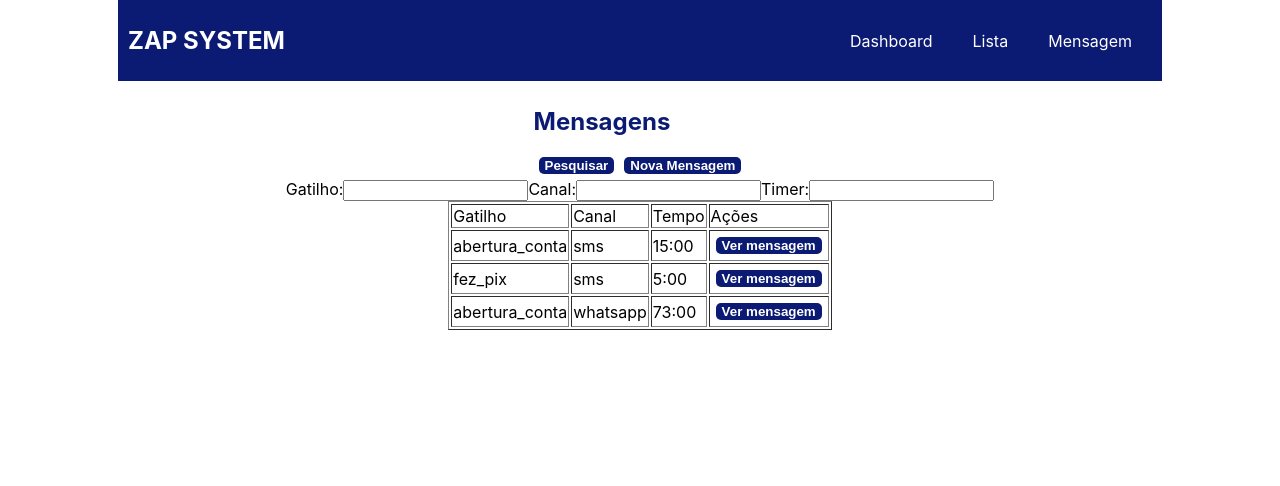
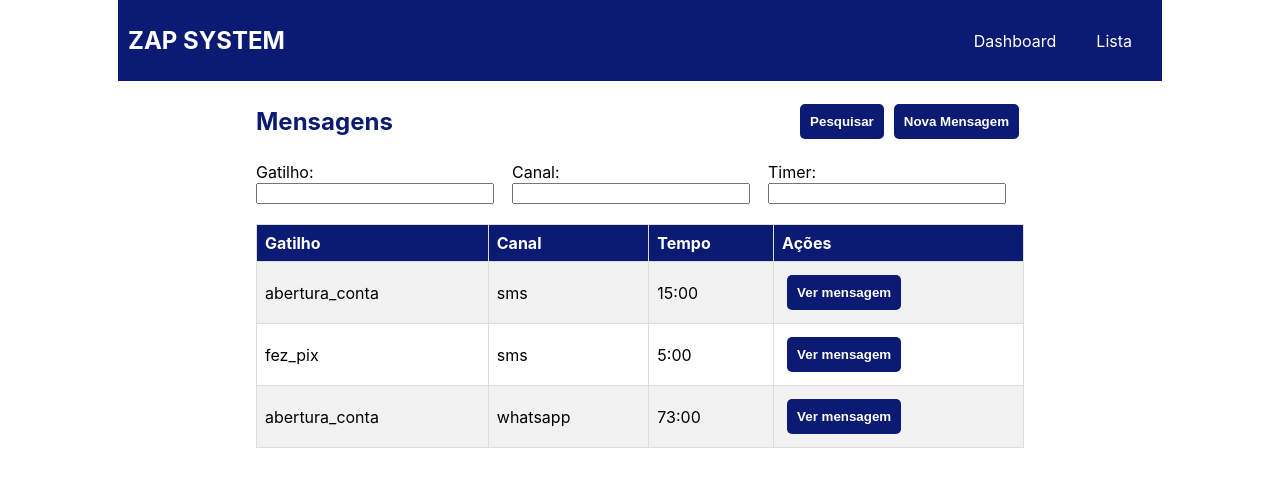
Before and after one commit to pnakashima/zap-system, a React (Create React App) app: page /list in a window 1280 px wide. Shown: the top 486 px of the page. Built offline with nearby package versions, Linux system fonts and the light colour scheme.

Commit message:
css improvements, add message modal, button onClicks

```diff
--- a/src/App.css
+++ b/src/App.css
@@ -36,6 +36,9 @@
     transform: rotate(360deg);
   }
 }
+
+
+
 
 .header-container {
   display: flex;
@@ -82,14 +85,156 @@ button {
   color: #FFF;
   font-weight: bold;
   margin: 5px;
+  padding: 10px;
+  text-align: center;
+  text-decoration: none;
+  display: inline-block;
 }
 
-.message-container {
+
+
+input[type=text], select, textarea {
+  width: 90%;
+}
+
+
+
+.message-list-top-container {
+  display: flex;
+  width: 60%;
+  margin: 0 auto;
+  padding: 10px 20px;
+  justify-content: space-between;
+  align-items: center;
+}
+
+.message-list-filter-container {
+  display: table;
+  width: 60%;
+  margin: 0 auto;
+}
+
+.message-filter-item {
+  display: table-cell
+}
+
+/* .message-list-filter-container {
+  display: flex;
+  width: 60%;
+  margin: 0 auto;
+  justify-content: space-between;
+} */
+
+
+#message-list-table {
+  /* font-family: Arial, Helvetica, sans-serif; */
+  border-collapse: collapse;
+  width: 60%;
+  margin: auto;
+  margin-top: 20px;
+}
+
+#message-list-table th {
+  padding-top: 12px;
+  padding-bottom: 12px;
+  text-align: left;
+  background-color: #0b1a72;
+  color: white;
+}
+
+#message-list-table td, #message-list-table th {
+  border: 1px solid #ddd;
+  padding: 8px;
+}
+
+#message-list-table tr:nth-child(even){background-color: #f2f2f2;}
+
+#message-list-table tr:hover {background-color: #ddd;}
+
+
+.message-top-container {
+  display: flex;
+  width: 60%;
+  margin: auto;
+  padding: 10px 20px;
+  justify-content: space-between;
+  align-items: center;
+}
+
+.message-body-container {
+  width: 60%;
+  margin: auto;
+}
+
+.dashboard {
   display: flex;
   width: 80%;
-  margin: 0 auto;
-  /* padding: 0px 30px; */
-  /* justify-content: space-around; */
+  margin: auto;
+  flex-direction: column;
   align-items: center;
+}
+
+
+
+/* .modal{
+  background-color: white;
+  display: none;
+  position: fixed;
+  width: 200px;
+  height: 200px;
+  left: 200px;
+  top: 40px;
+  color: black;
+}
+
+.show{
+  display: block !important;
+} */
+
+
+#portal .container {
+  position: fixed;
+  top: 0;
+  left: 0;
+  bottom: 0;
+  right: 0;
+  height: 100vh;
+  display: flex;
+  align-items: center;
+  justify-content: center;
+  background: rgba(0, 0, 0, 0.7);
+}
+.container .modal {
+  z-index: 1;
+  width: 40vw;
+  height: 40vh;
+  background: white;
+  display: flex;
   flex-direction: column;
+  align-items: center;
+  justify-content: center;
+  border-radius: 5px;
+  position: relative;
+  animation: animate 0.3s;
 }
+.modal button {
+  position: absolute;
+  top: 7px;
+  right: 7px;
+  padding: 8px 11px;
+  background: #0b1a72;
+  color: white;
+  font-weight: bold;
+  border: none;
+  outline: none;
+  border-radius: 2px;
+  cursor: pointer;
+}
+@keyframes animate {
+  from {
+    transform: scale(0.5);
+  }
+  to {
+    transform: scale(1);
+  }
+}
--- a/src/pages/Dashboard/index.jsx
+++ b/src/pages/Dashboard/index.jsx
@@ -1,7 +1,18 @@
+
 
 const Dashboard = () => {
 
-    return <p>DASHBOARD</p>
+    return (
+        <div className="dashboard">
+            <div>
+                gráfico1
+            </div>
+            <div>
+                gráfico2
+            </div>
+        </div>
+
+    )
 }
 
 export default Dashboard
--- a/src/pages/Header/index.jsx
+++ b/src/pages/Header/index.jsx
@@ -1,5 +1,8 @@
+
 
 const Header = () => {
+
+
 
     return (
         <div className="header-container">
@@ -7,7 +10,6 @@ const Header = () => {
             <span>
                 <a href="/">Dashboard</a>
                 <a href="/list">Lista</a>
-                <a href="/message">Mensagem</a>
             </span>
         </div>)
 
--- a/src/pages/Message/index.jsx
+++ b/src/pages/Message/index.jsx
@@ -1,5 +1,6 @@
 
 import { useState } from 'react'
+import { useHistory } from 'react-router'
 
 
 const Message = () => {
@@ -9,17 +10,22 @@ const Message = () => {
     const [timer, setTimer] = useState()
     const [message, setMessage] = useState()
 
+    const history = useHistory()
+
     return (
         <>
-            <div className="list-container">
-                <div>
+
+            <div className="message-top-container">
                 <h1 className="body-title">Mensagens</h1>
-                    <button>Voltar</button>
+                <span>
+                    <button onClick={() => history.push('/list')}>Voltar</button>
                     <button>Cadastrar</button>
+                </span>
             </div>
-                <div className="message-container">
-                    <div>
-                        <label for="trigger">Gatilho:</label>
+
+            <div className="message-list-filter-container">
+                <div className="message-filter-item">
+                    <label htmlFor="trigger">Gatilho:</label>
                     <input
                         type="text"
                         id="trigger"
@@ -27,8 +33,9 @@ const Message = () => {
                         value={trigger}
                         onChange={(e) => setTrigger(e.target.value)}
                     />
-
-                        <label for="channel">Canal:</label>
+                </div>
+                <div className="message-filter-item">
+                    <label htmlFor="channel">Canal:</label>
                     <input
                         type="text"
                         id="channel"
@@ -36,8 +43,9 @@ const Message = () => {
                         value={channel}
                         onChange={(e) => setChannel(e.target.value)}
                     />
-
-                        <label for="timer">Timer:</label>
+                </div>
+                <div className="message-filter-item">
+                    <label htmlFor="timer">Timer:</label>
                     <input
                         type="text"
                         id="timer"
@@ -46,8 +54,10 @@ const Message = () => {
                         onChange={(e) => setTimer(e.target.value)}
                     />
                 </div>
-                    <div>
-                        <label for="message">Mensagem:</label>
+            </div>
+
+            <div className="message-body-container">
+                <label htmlFor="message">Mensagem:</label><br/>
                 <textarea
                     id="message"
                     name="message"
@@ -56,8 +66,7 @@ const Message = () => {
                     onChange={(e) => setMessage(e.target.value)}
                 />
             </div>
-                </div>
-            </div>
+
         </>
     );
 }
--- a/src/pages/MessageList/index.jsx
+++ b/src/pages/MessageList/index.jsx
@@ -1,52 +1,101 @@
+import { useState, useRef } from "react";
+import { useHistory } from "react-router";
+import Modal from "../Modal";
+
 
 const MessageList = () => {
+
+    const [showModal, setShowModal] = useState(false);
+
+    const history = useHistory()
+
+    const openModal = () => {
+        console.log("show")
+        setShowModal(true)
+
+    }
+
+
+    // const toggleDropdown = () => {
+    //     console.log("show");
+    //     //se clicar no botão, modal aparece
+    //     setDropdown("show");
+    //     document.body.addEventListener("click", closeDropdown);
+    //   }
+
+    //   const closeDropdown = event => {
+    //     event.stopPropagation(); //impede de executar listeners dos filhos
+    //     const contain = modalRef.current.contains(event.target);
+    //     if (!contain) { //se clicar fora do modal, ele DESaparece
+    //       console.log("hidden");
+    //       setDropdown("");
+    //       document.body.removeEventListener("click", closeDropdown);
+    //     }
+    //   };
+
     return (
         <>
-            <div>
-                <div className="list-container">
-                    <div>
+
+            <div className="message-list-top-container">
                 <h1 className="body-title">Mensagens</h1>
+                <span>
                     <button>Pesquisar</button>
-                        <button>Nova Mensagem</button>
+                    <button onClick={() => history.push("/message")}>Nova Mensagem</button>
+                </span>
             </div>
-                    <div>
-                        <label for="gatilho">Gatilho:</label>
-                        <input type="text" id="gatilho" name="gatilho" />
-                        <label for="canal">Canal:</label>
-                        <input type="text" id="canal" name="canal" />
-                        <label for="timer">Timer:</label>
+
+            <div className="message-list-filter-container">
+                <div className="message-filter-item">
+                    <label htmlFor="trigger">Gatilho:</label><br />
+                    <input type="text" id="trigger" name="trigger" />
+                </div>
+                <div className="message-filter-item">
+                    <label htmlFor="channel">Canal:</label><br />
+                    <input type="text" id="channel" name="channel" />
+                </div>
+                <div className="message-filter-item">
+                    <label htmlFor="timer">Timer:</label><br />
                     <input type="text" id="timer" name="timer" />
                 </div>
+            </div>
+
             <div>
-                        <table border="1">
+                <table border="1" id="message-list-table">
+                    <tbody>
                         <tr>
-                                <td>Gatilho</td>
-                                <td>Canal</td>
-                                <td>Tempo</td>
-                                <td>Ações</td>
+                            <th>Gatilho</th>
+                            <th>Canal</th>
+                            <th>Tempo</th>
+                            <th>Ações</th>
                         </tr>
                         <tr>
                             <td>abertura_conta</td>
                             <td>sms</td>
                             <td>15:00</td>
-                                <td><button>Ver mensagem</button></td>
+                            <td><button onClick={openModal}>Ver mensagem</button></td>
                         </tr>
                         <tr>
                             <td>fez_pix</td>
                             <td>sms</td>
                             <td>5:00</td>
-                                <td><button>Ver mensagem</button></td>
+                            <td><button onClick={openModal}>Ver mensagem</button></td>
                         </tr>
                         <tr>
                             <td>abertura_conta</td>
                             <td>whatsapp</td>
                             <td>73:00</td>
-                                <td><button>Ver mensagem</button></td>
+                            <td><button onClick={openModal}>Ver mensagem</button></td>
                         </tr>
+                    </tbody>
                 </table>
             </div>
-                </div>
-            </div>
+
+            <div id="portal"></div>
+
+            {showModal ? <Modal setShowModal={setShowModal} /> : null}
+
+
+
 
 
         </>
--- /dev/null
+++ b/src/pages/Modal/index.jsx
@@ -0,0 +1,50 @@
+// import React from "react";
+
+// const Modal = props => {
+//     const { className, modalRef } = props;
+
+//     return(
+//         <div ref={modalRef} className={`${className} modal`}>
+//             <p>Meu modal!</p>
+//         </div>
+//     )
+// }
+
+// export default Modal;
+
+
+//Modal.js
+import React, { useRef, useState } from "react";
+import ReactDom from "react-dom";
+
+
+const Modal = ({ setShowModal }) => {
+
+    const [trigger, setTrigger] = useState()
+    const [channel, setChannel] = useState()
+    const [timer, setTimer] = useState()
+    const [message, setMessage] = useState()
+
+
+    // close the modal when clicking outside the modal.
+    const modalRef = useRef();
+    const closeModal = (e) => {
+        if (e.target === modalRef.current) {
+            setShowModal(false);
+        }
+    };
+    //render the modal JSX in the portal div.
+    return ReactDom.createPortal(
+        <div className="container" ref={modalRef} onClick={closeModal}>
+            <div className="modal">
+                Mensagem:
+
+
+                <button onClick={() => setShowModal(false)}>X</button>
+            </div>
+        </div>,
+        document.getElementById("portal")
+    );
+};
+
+export default Modal
```
Lines whose indentation alone changed are shown as unchanged.
